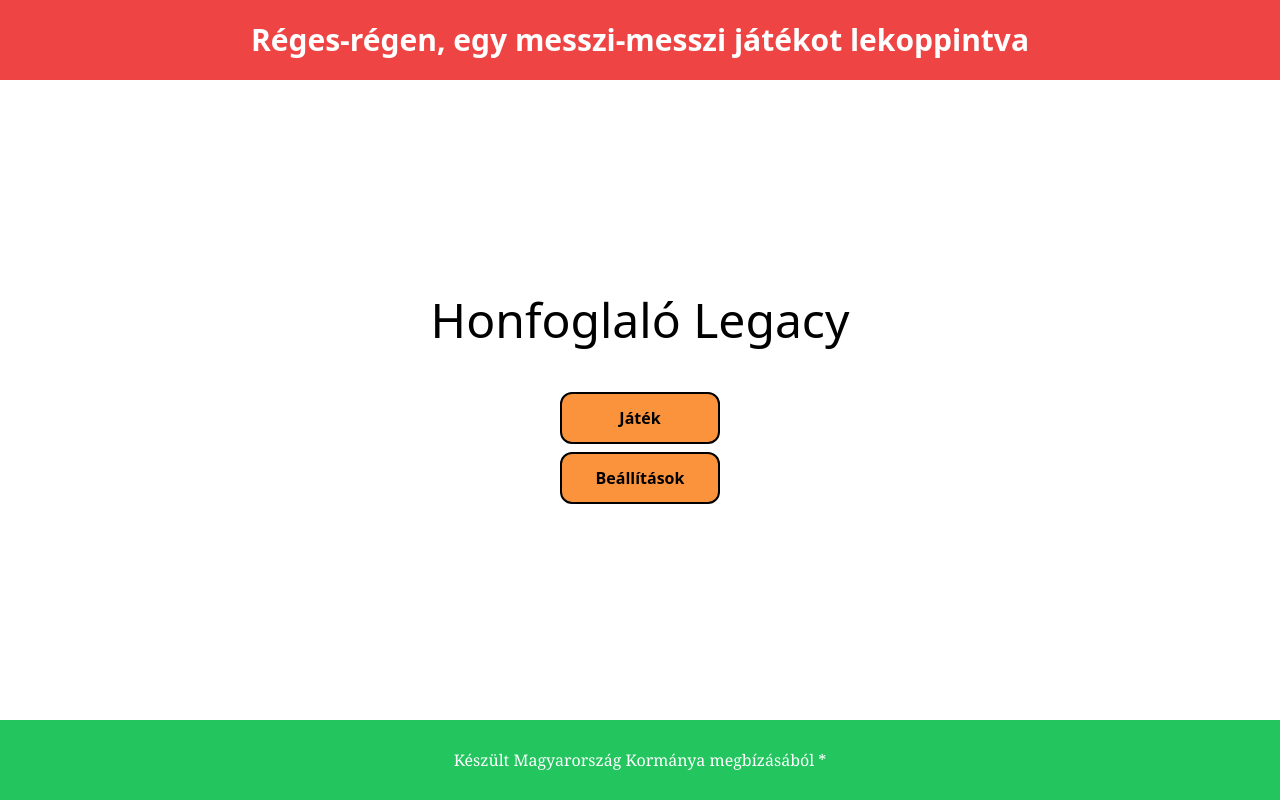
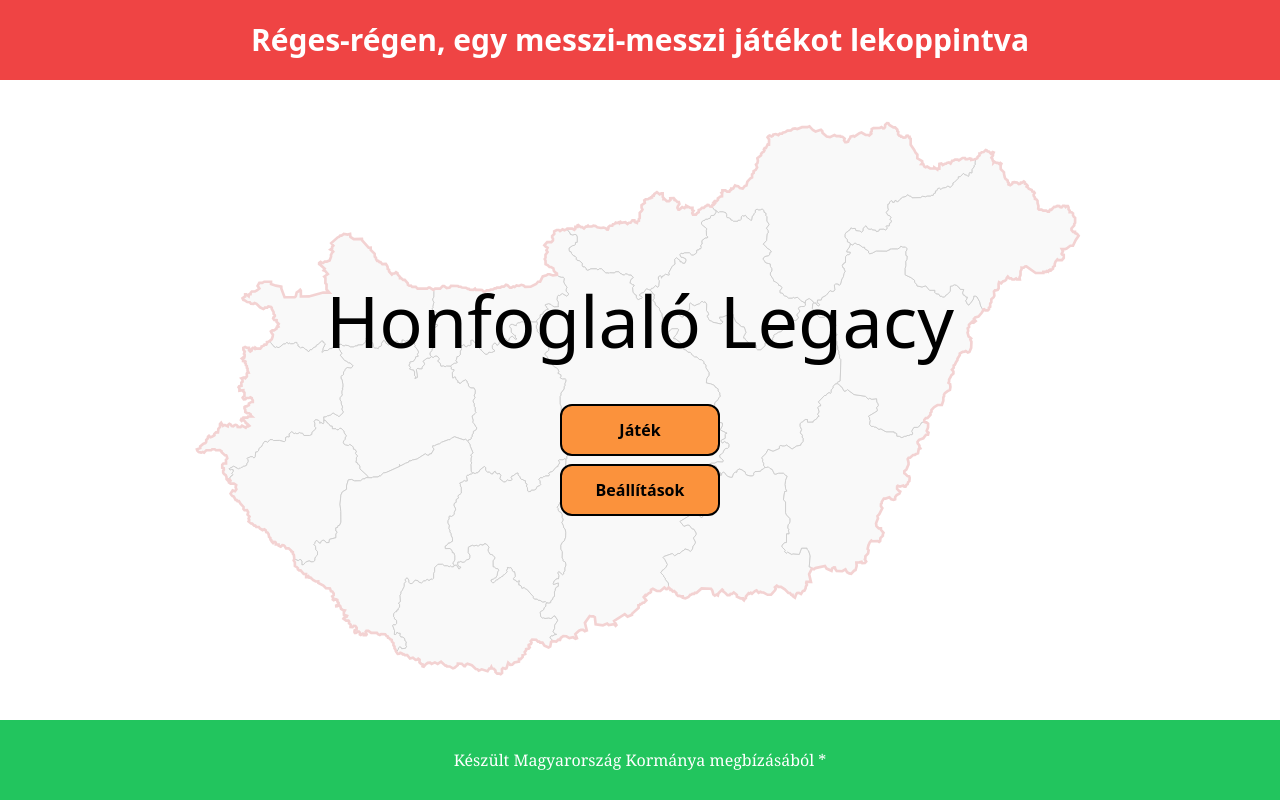
Before and after one commit to TomaSajt/honfoglalo-legacy, a SvelteKit app: page / in a window 1280 px wide. Built offline with nearby package versions, Linux system fonts and the light colour scheme.

Commit message:
Redesign stuff

```diff
--- a/src/routes/+page.svelte
+++ b/src/routes/+page.svelte
@@ -1,11 +1,18 @@
+<script>
+    import InteractiveMap from "$lib/components/InteractiveMap.svelte";
+    import { makeEmptyGameState } from "$lib/state";
+</script>
+
 <div class="h-full flex flex-col">
     <header
-        class="grid place-items-center h-20 text-3xl bg-red-500 font-bold text-white"
+        class="grid place-items-center h-20 text-3xl bg-red-500 font-bold text-white whitespace-nowrap overflow-x-hidden"
     >
         Réges-régen, egy messzi-messzi játékot lekoppintva
     </header>
-    <main class="flex-grow p-4 flex flex-col items-center gap-2 justify-center">
-        <div class="text-5xl pb-10">Honfoglaló Legacy</div>
+    <main
+        class="relative flex-grow p-4 flex flex-col items-center gap-2 justify-center"
+    >
+        <div class="text-7xl pb-10">Honfoglaló Legacy</div>
         <a
             class="bg-orange-400 hover:bg-slate-200 py-3 w-40 border-2 border-black rounded-xl font-semibold text-center"
             href="/game"
@@ -19,6 +26,12 @@
         >
             Beállítások
         </a>
+        <div class="absolute inset-0 -z-10 opacity-20 flex justify-center p-8 brightness-90 ">
+            <InteractiveMap
+                onRegionClicked={() => {}}
+                regionStates={makeEmptyGameState().regions}
+            />
+        </div>
     </main>
 
     <footer
--- a/src/routes/game/+page.svelte
+++ b/src/routes/game/+page.svelte
@@ -31,7 +31,10 @@
             localStorage.getItem("gameState-" + id) ?? ""
         )}
         <div class="w-96 bg-slate-400 p-4 flex flex-col gap-2">
-            <div class="text-2xl">Játék [{id}]</div>
+            <div>
+                <div class="text-2xl">Játék (Hosszú hadjárat)</div>
+                <div>Azonosító: {id}</div>
+            </div>
 
             {#if res.success}
                 {@const gameState = res.data}
@@ -51,7 +54,6 @@
                     {/each}
                 </div>
                 <div>
-                    <div>Típus: Hosszú hadjárat</div>
                     <div>
                         Fázis: {getHungarianGameProgressPhaseName(gameState)}
                     </div>
```
